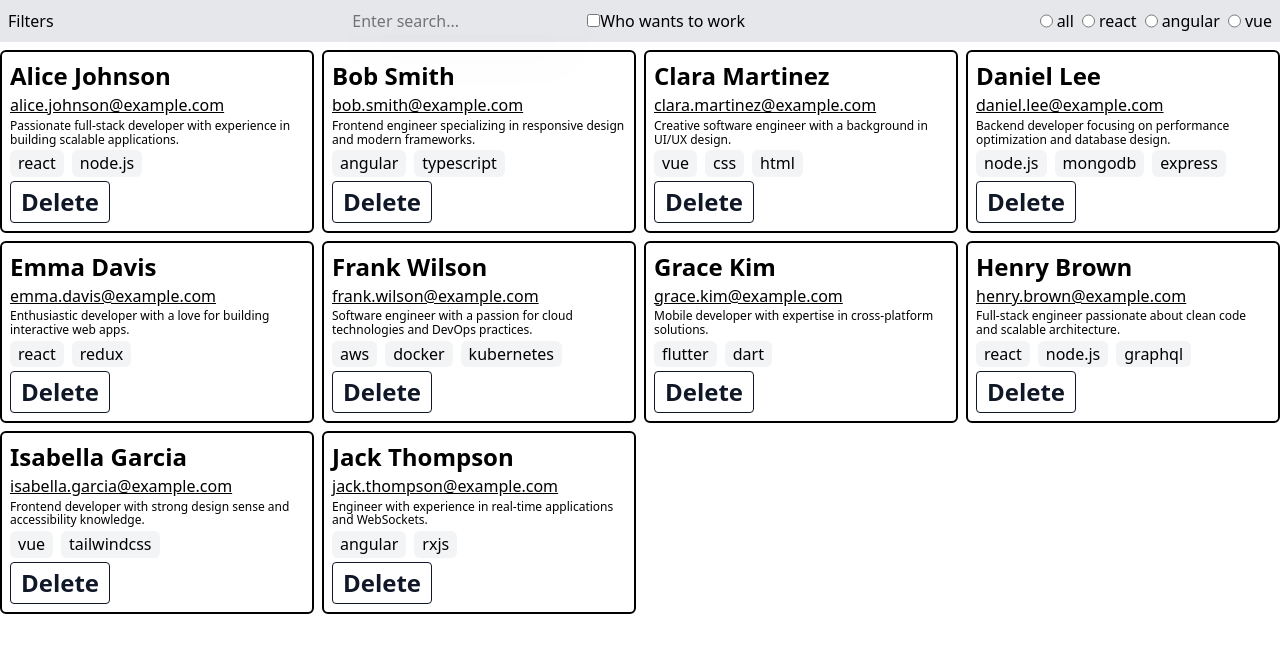
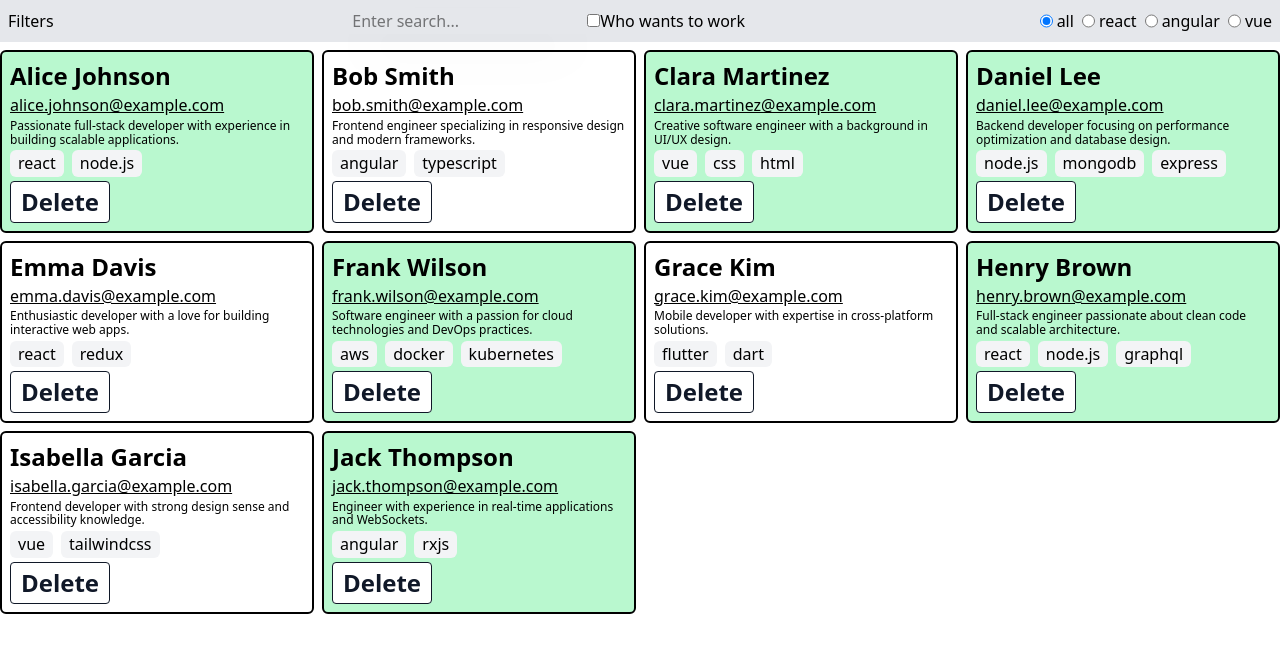
Before and after one commit to Lubov1506/training, a React (Vite) app: page / in a window 1280 px wide. Shown: the top 652 px of the page. Built offline with nearby package versions, Linux system fonts and the light colour scheme.

Commit message:
EmployeeApp finish

```diff
--- a/src/components/Form/EmployeeApp.jsx
+++ b/src/components/Form/EmployeeApp.jsx
@@ -3,6 +3,7 @@ import { EmployeesList } from "./EmployeesList"
 
 import usersList from "../../assets/users.json"
 import { useEffect, useState } from "react"
+import { getFilteredData } from "../../helpers"
 
 export const EmployeeApp = () => {
   const [users, setUsers] = useState(() => {
@@ -12,6 +13,9 @@ export const EmployeeApp = () => {
     }
     return usersList
   })
+  const [searchValue, setSearchValue] = useState("")
+  const [isAvailable, setIsAvailable] = useState(false)
+  const [activeSkill, setActiveSkill] = useState("all")
 
   useEffect(() => {
     window.localStorage.setItem("saved-users", JSON.stringify(users))
@@ -20,10 +24,21 @@ export const EmployeeApp = () => {
   const handleDeleteUser = (id) => {
     return setUsers((prev) => prev.filter((user) => user.id !== id))
   }
+
   return (
     <>
-      <EmployeesFilter />
-      <EmployeesList users={users} onDelete={handleDeleteUser} />
+      <EmployeesFilter
+        setSearchValue={setSearchValue}
+        setIsAvailable={setIsAvailable}
+        isAvailable={isAvailable}
+        activeSkill={activeSkill}
+        setActiveSkill={setActiveSkill}
+      />
+      <EmployeesList
+        users={getFilteredData(users, searchValue, isAvailable, activeSkill)}
+        onDelete={handleDeleteUser}
+        searchValue={searchValue}
+      />
     </>
   )
 }
--- a/src/components/Form/EmployeeCard.jsx
+++ b/src/components/Form/EmployeeCard.jsx
@@ -1,15 +1,33 @@
+import clsx from "clsx"
+import { highlightText } from "../../helpers"
 import { Button } from "../Button"
 
-export const EmployeeCard = ({ id, name, email, skills, bio, onDelete }) => {
+export const EmployeeCard = ({
+  id,
+  name,
+  email,
+  skills,
+  bio,
+  onDelete,
+  searchValue,
+  isOpenToWork,
+}) => {
   return (
-    <li className='border-2 rounded-md p-2 flex flex-col gap-1'>
-      <h3 className='font-bold text-2xl '>{name}</h3>
-      <p className='underline'>{email}</p>
-      <p className='text-[12px]'>{bio}</p>
+    <li
+      className={clsx(
+        "border-2 rounded-md p-2 flex flex-col gap-1 ",
+        isOpenToWork && "bg-green-200"
+      )}
+    >
+      <h3 className='font-bold text-2xl '>
+        {highlightText(name, searchValue)}
+      </h3>
+      <p className='underline'>{highlightText(email, searchValue)}</p>
+      <p className='text-[12px]'>{highlightText(bio, searchValue)}</p>
       <ul className='flex flex-wrap gap-2 '>
         {skills.map((skill) => (
           <li key={skill} className='bg-gray-100 rounded-md px-2 py-1'>
-            {skill}
+            {highlightText(skill, searchValue)}
           </li>
         ))}
       </ul>
--- a/src/components/Form/EmployeeFilter.jsx
+++ b/src/components/Form/EmployeeFilter.jsx
@@ -1,6 +1,12 @@
 const skillsList = ["all", "react", "angular", "vue"]
 
-export const EmployeesFilter = () => {
+export const EmployeesFilter = ({
+  setSearchValue,
+  isAvailable,
+  setIsAvailable,
+  activeSkill,
+  setActiveSkill,
+}) => {
   return (
     <div className='bg-gray-200 flex gap-2 p-2 justify-between items-center'>
       <h1>Filters</h1>
@@ -8,16 +14,23 @@ export const EmployeesFilter = () => {
         <input
           className='p-1 outline-none shadow-2xl'
           placeholder='Enter search...'
-         />
+          onChange={(e) => setSearchValue(e.target.value)}
+        />
         <label className=''>
-          <input type='checkbox' />
+          <input
+            type='checkbox'
+            checked={isAvailable}
+            onChange={() => setIsAvailable(!isAvailable)}
+          />
           <span>Who wants to work</span>
         </label>
       </div>
       <div className='flex gap-2 '>
         {skillsList.map((radioButtonName) => (
-          <label key={radioButtonName} className="flex gap-1">
+          <label key={radioButtonName} className='flex gap-1'>
             <input
+              checked={radioButtonName === activeSkill}
+              onChange={(e) => setActiveSkill(e.target.value)}
               name='radioButtonName'
               type='radio'
               value={radioButtonName}
--- a/src/components/Form/EmployeesList.jsx
+++ b/src/components/Form/EmployeesList.jsx
@@ -1,15 +1,22 @@
 import { EmployeeCard } from "./EmployeeCard"
 
-export const EmployeesList = ({ users = [], onDelete }) => {
+export const EmployeesList = ({ users = [], onDelete, searchValue }) => {
   if (!users.length) {
     return <p>No users</p>
   }
   console.log(users)
 
   return (
-    <ul className="grid grid-cols-[repeat(auto-fit,minmax(300px,1fr))] gap-2 py-2">
+    <ul className='grid grid-cols-[repeat(auto-fit,minmax(300px,1fr))] gap-2 py-2'>
       {users.map((user) => {
-        return <EmployeeCard {...user} key={user.id} onDelete={onDelete} />
+        return (
+          <EmployeeCard
+            {...user}
+            key={user.id}
+            onDelete={onDelete}
+            searchValue={searchValue}
+          />
+        )
       })}
     </ul>
   )
--- /dev/null
+++ b/src/helpers/getFilteredData.js
@@ -0,0 +1,21 @@
+export const getFilteredData = (
+  data,
+  searchValue,
+  isAvailable,
+  activeSkill
+) => {
+  return data
+    .filter(
+      (user) =>
+        user.name.toLowerCase().includes(searchValue.toLowerCase()) ||
+        user.email.toLowerCase().includes(searchValue.toLowerCase()) ||
+        user.bio.toLowerCase().includes(searchValue.toLowerCase()) ||
+        user.skills.some((item) =>
+          item.toLowerCase().includes(searchValue.toLowerCase())
+        )
+    )
+    .filter((item) => (isAvailable ? item.isOpenToWork : item))
+    .filter((item) =>
+      activeSkill === "all" ? item : item.skills.includes(activeSkill)
+    )
+}
--- /dev/null
+++ b/src/helpers/highlightText.jsx
@@ -0,0 +1,16 @@
+export const highlightText = (text, query) => {
+  if (!query) return text
+
+  const regex = new RegExp(`(${query})`, "gi")
+  const parts = text.split(regex)
+
+  return parts.map((part, i) =>
+    part.toLowerCase() === query.toLowerCase() ? (
+      <mark key={i} className='bg-yellow-300'>
+        {part}
+      </mark>
+    ) : (
+      <span key={i}>{part}</span>
+    )
+  )
+}
--- /dev/null
+++ b/src/helpers/index.js
@@ -0,0 +1,2 @@
+export * from './highlightText.jsx'
+export * from './getFilteredData.js'
```
